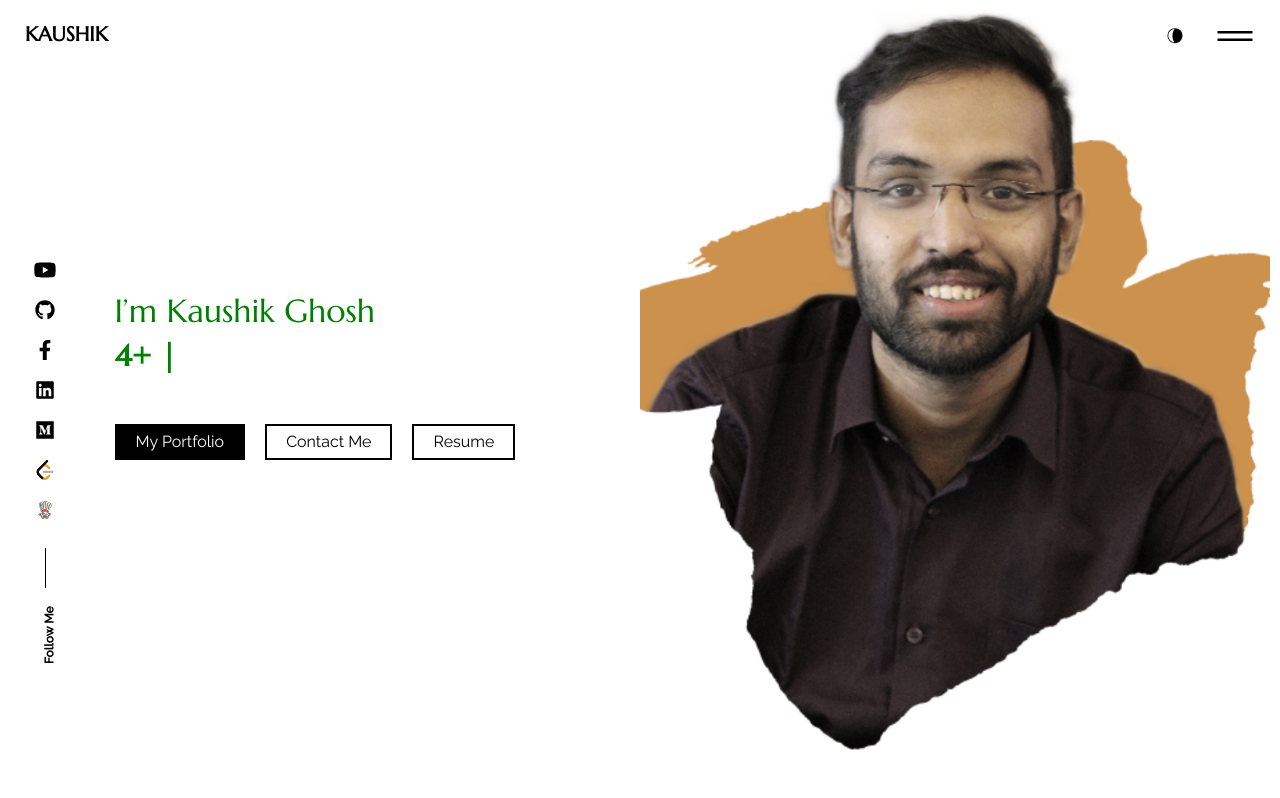
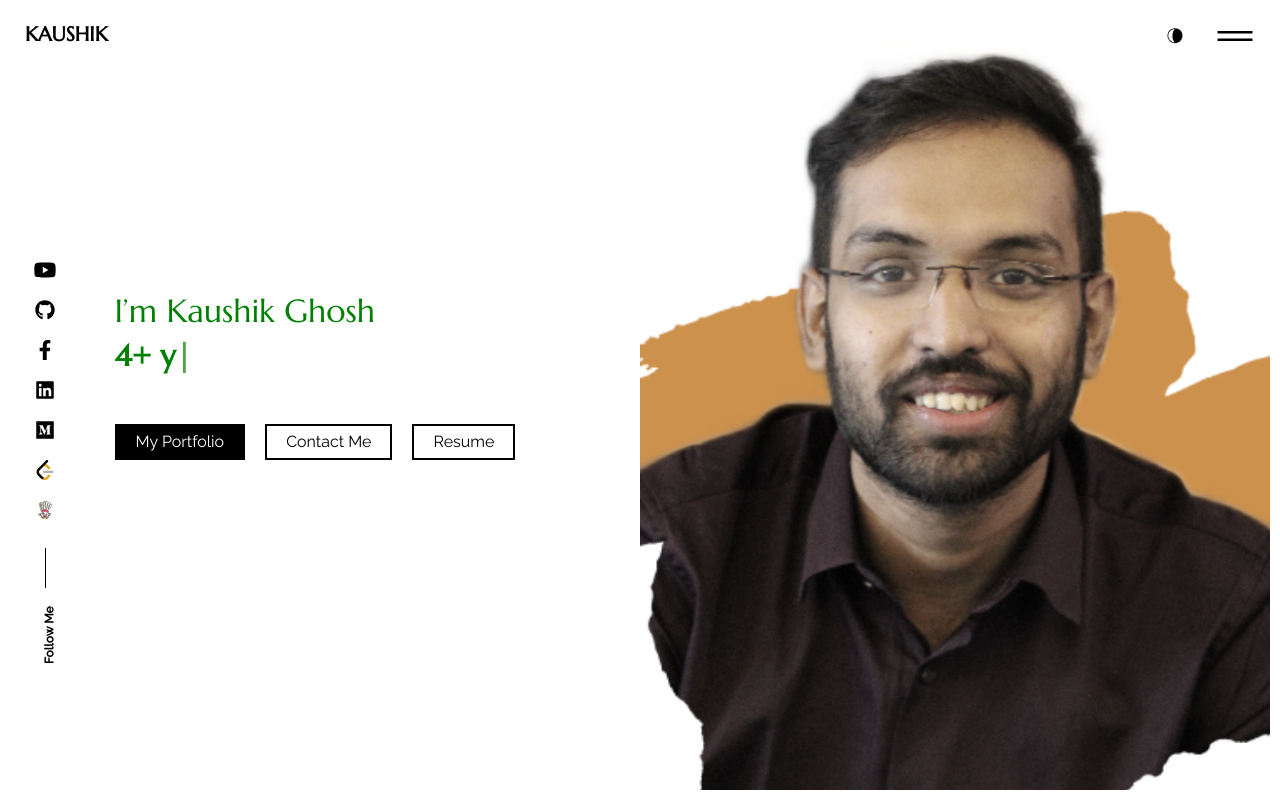
Before and after one commit to kaushikpuka1998/portfolio, a React (Create React App) app: page / in a window 1280 px wide. Shown: the top 798 px of the page. Built offline with nearby package versions, Linux system fonts and the light colour scheme.

Commit message:
Image position issue resolved

```diff
--- a/src/pages/home/index.js
+++ b/src/pages/home/index.js
@@ -20,7 +20,7 @@ export const Home = () => {
         </Helmet>
         <div className="intro_sec d-block d-lg-flex align-items-center ">
           <div
-            className="h_bg-image order-1 order-lg-2 h-100 "
+            className="h_bg-image  order-lg-2 h-100 margin-top-10 "
             style={{ backgroundImage: `url(${theme === 'dark' ? introdata.dark_url : introdata.light_url})` }}
           ></div>
           <div className="text order-2 order-lg-1 h-100 d-lg-flex justify-content-center">
--- a/src/pages/home/style.css
+++ b/src/pages/home/style.css
@@ -5,6 +5,13 @@ section {
     -webkit-transition: all .5s ease-in;
     -o-transition: all .5s ease-in;
     transition: all .5s ease-in;
+}
+
+.margin-top-10{
+    margin-top: 10vh;
+}
+.h-100{
+    height: 106% !important;
 }
 
 .who_am_I {
@@ -54,6 +61,9 @@ section {
     .intro_sec .h_bg-image {
         width: 100%;
     }
+    .h-100{
+        height: 106% !important;
+    }
 }
 
 .intro_sec .intro {
@@ -66,6 +76,9 @@ section {
         max-width: 700px;
         padding-left: 20px;
         padding-right: 20px;
+    }
+    .h-100{
+        height: 106% !important;
     }
 }
 
@@ -232,3 +245,13 @@ section {
 .intro_sec .h_bg-image {
     filter: saturate(0.5);
 }
+
+@media (min-width: 1080px) {
+    .h-100 {
+        height: 125% !important;
+    }
+    .margin-top-10{
+        top: 12%;
+    }
+
+}
```
Also changed, not shown: 1 other file (tests, documents, lock files or other folders).
